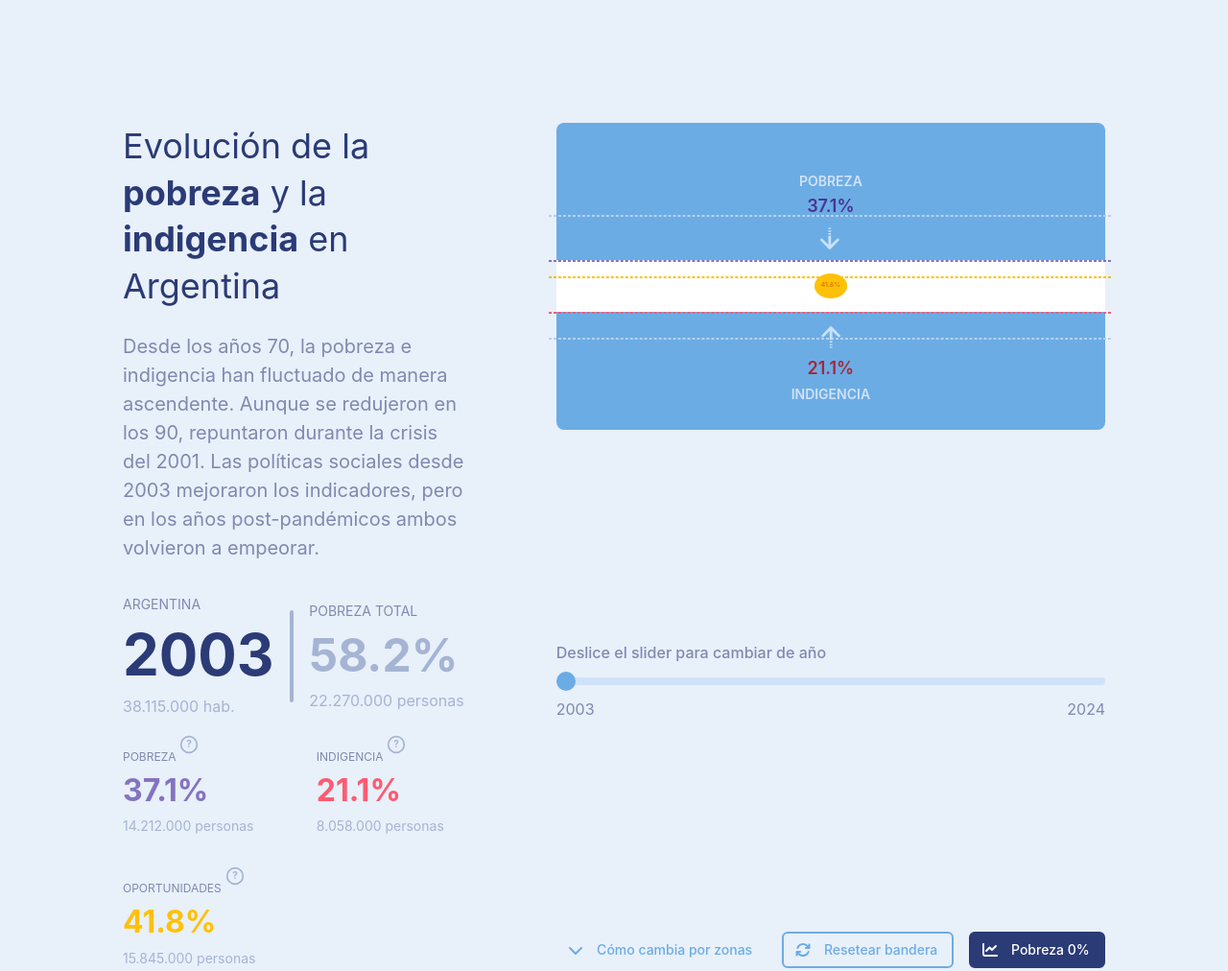
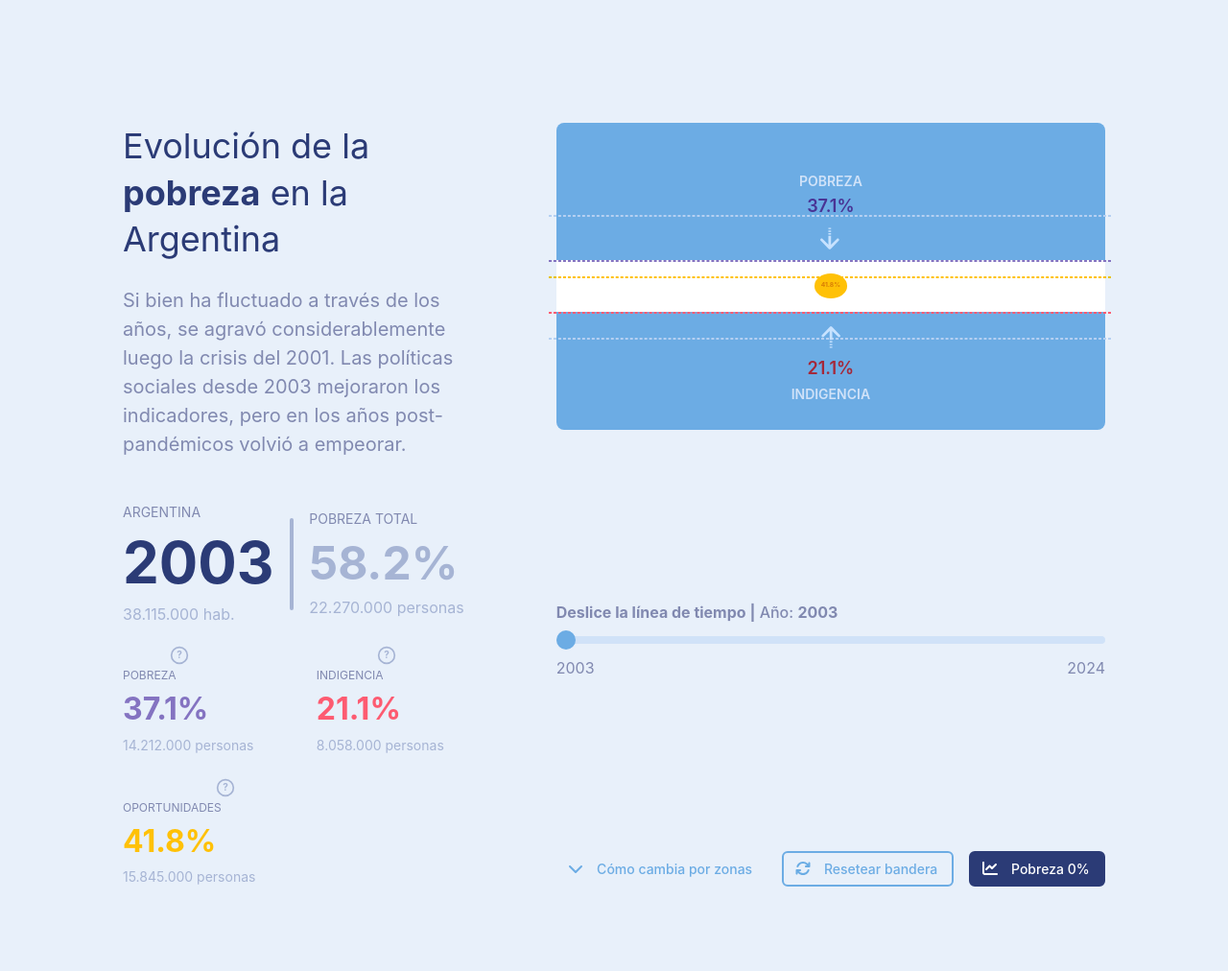
Before and after one commit to experienciaPaciente/demo, a plain HTML site: page index.html in a window 1280 px wide. Shown: the part 800-1812 px from the top of the page at 96% size. Drawn offline with Linux system fonts and the light colour scheme.

Commit message:
feat(textos): corrige texto histórico

```diff
--- a/assets/scss/layout.scss
+++ b/assets/scss/layout.scss
@@ -32,7 +32,7 @@
         }
 
         .inner__wrapper--left {
-            --panel__gap: 36px;
+            --panel__gap: 48px;
             --panel__wrapper--justify: space-between;
             --panel__wrapper--direction: column;
             @extend %baseFlexWrapper;
@@ -81,7 +81,7 @@
         }
 
         .inner__wrapper--right {
-            --panel__gap: 36px;
+            --panel__gap: 48px;
             --panel__wrapper--justify: space-between;
             --panel__wrapper--direction: column;
 
--- a/assets/scss/responsive.scss
+++ b/assets/scss/responsive.scss
@@ -2,12 +2,14 @@
 
     .section__panel {
         --panel__padding: 10vh 7.5vw;
+        --panel__gap: 48px;
+
         box-sizing: border-box;
 
         .inner__wrapper, .inner__wrapper--grid {
             display: grid;
             grid-template-columns: repeat(auto-fit, minmax(280px, 1fr));
-            gap: 48px;
+            gap: var(--panel__gap);
 
             .panel__prefooter {
                 justify-self: center;
@@ -20,7 +22,7 @@
 
         .text__wrapper--grid {
             --text__wrapper--gap: 16px;
-            grid-template-columns: repeat(auto-fit, minmax(120px, 1fr));
+            grid-template-columns: repeat(auto-fit, minmax(90px, 1fr));
             row-gap: 36px;
         }
 
@@ -99,16 +101,16 @@
 
             align-items: center!important;
         }
+
+        figcaption {
+            display: none;
+        }
     }
 
     #historico {
 
         .panel__title--center, .panel__subtitle--center {
             display: none!important;
-        }
-
-        .title__wrapper--col {
-            order: 2;
         }
 
         .text__wrapper--col {
@@ -120,7 +122,6 @@
         .inner__wrapper {
             --panel__gap: 24px;
             display: flex;
-            flex-wrap: wrap-reverse;
 
             .inner__wrapper--right, .inner__wrapper--left  {
 
--- a/assets/scss/tooltip.scss
+++ b/assets/scss/tooltip.scss
@@ -3,8 +3,8 @@
     position: absolute;
     display: inline-block;
     cursor: pointer;
-    top: -16px;
-    right: -24px;
+    top: -24px;
+    right: -14px;
 }
 
 .tooltip__icon {
--- a/index.html
+++ b/index.html
@@ -24,8 +24,8 @@
   <div class="inner__wrapper">
     <span class="inner__wrapper--right">
       <article class="title__wrapper--col">
-        <h2 class="panel__title">Evolución de la <b>pobreza</b> y la <b>indigencia</b> en Argentina</h2>
-        <p class="panel__subtitle">Desde los años 70, la pobreza e indigencia han fluctuado de manera ascendente. Aunque se redujeron en los 90, repuntaron durante la crisis del 2001. Las políticas sociales desde 2003 mejoraron los indicadores, pero en los años post-pandémicos ambos volvieron a empeorar.</p>
+        <h2 class="panel__title">Evolución de la <b>pobreza</b> en la Argentina</h2>
+        <p class="panel__subtitle">Si bien ha fluctuado a través de los años, se agravó considerablemente luego la crisis del 2001. Las políticas sociales desde 2003 mejoraron los indicadores, pero en los años post-pandémicos volvió a empeorar.</p>
       </article>
       <div class="wrapper--col">
         <span class="wrapper--row">
@@ -138,7 +138,8 @@
         </div>
       </figure>
         <div class="input__wrapper--col">
-          <label for="" class="">Deslice el slider para cambiar de año</label>
+          <label for="yearRange"><b>Deslice la línea de tiempo |</b> Año: <b id="yearRangeSelected"></b>
+          </label>
           <input type="range" id="yearRange" class="input__date--range" min="2003" max="2024" value="2003" oninput="updateYear(this.value)">
           <article class="input__wrapper--row">
             <span class="input__subfix">2003</span>
--- a/pobreza-historico.js
+++ b/pobreza-historico.js
@@ -188,6 +188,7 @@ const datos = [
 
 function updateYear(selectedYear) {
   document.getElementById('selectedYear').innerText = selectedYear;
+  document.getElementById('yearRangeSelected').innerText = selectedYear;
 
   const data = datos.find(d => d.año == selectedYear);
 
```
Also changed, not shown: styles.css, 1 other file.
